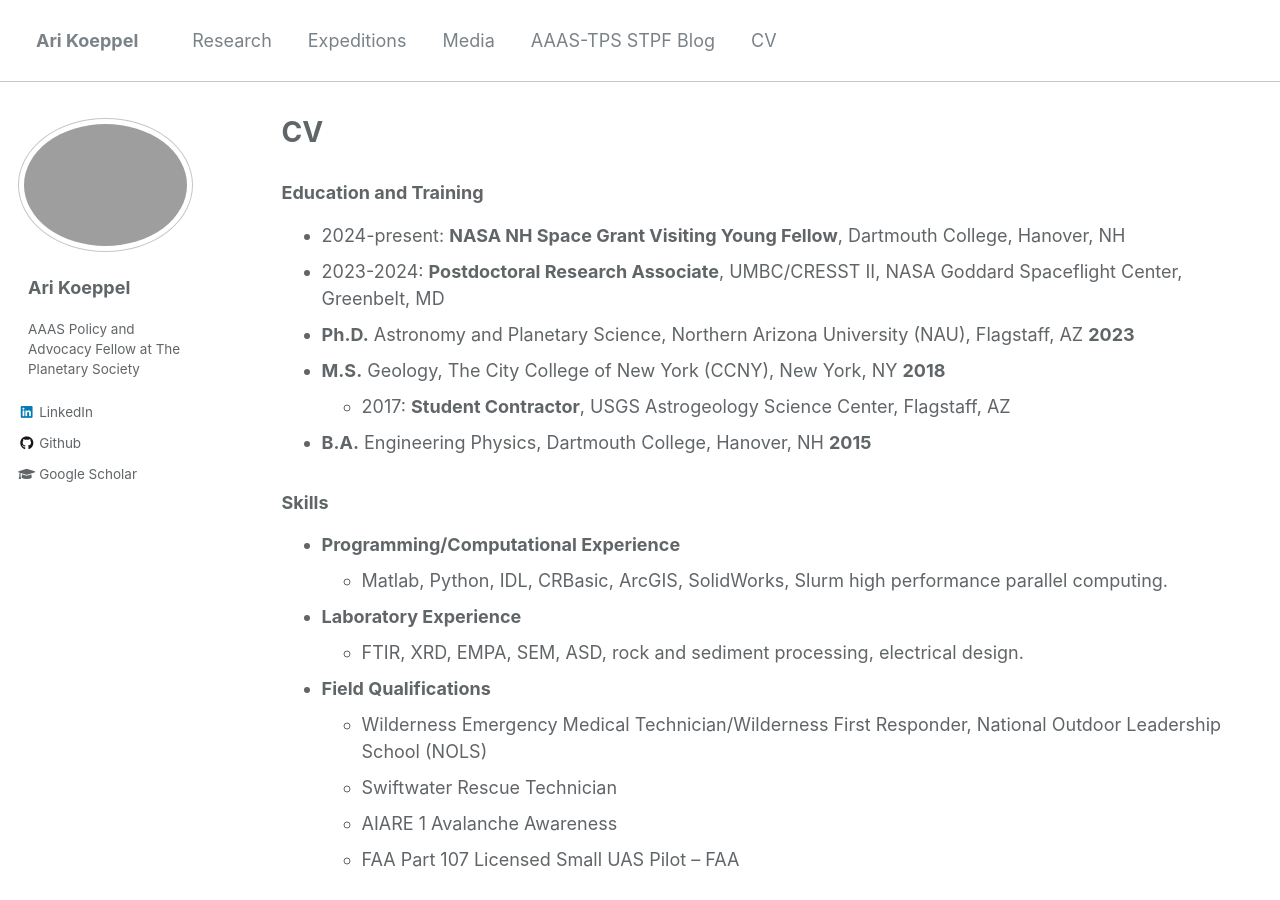
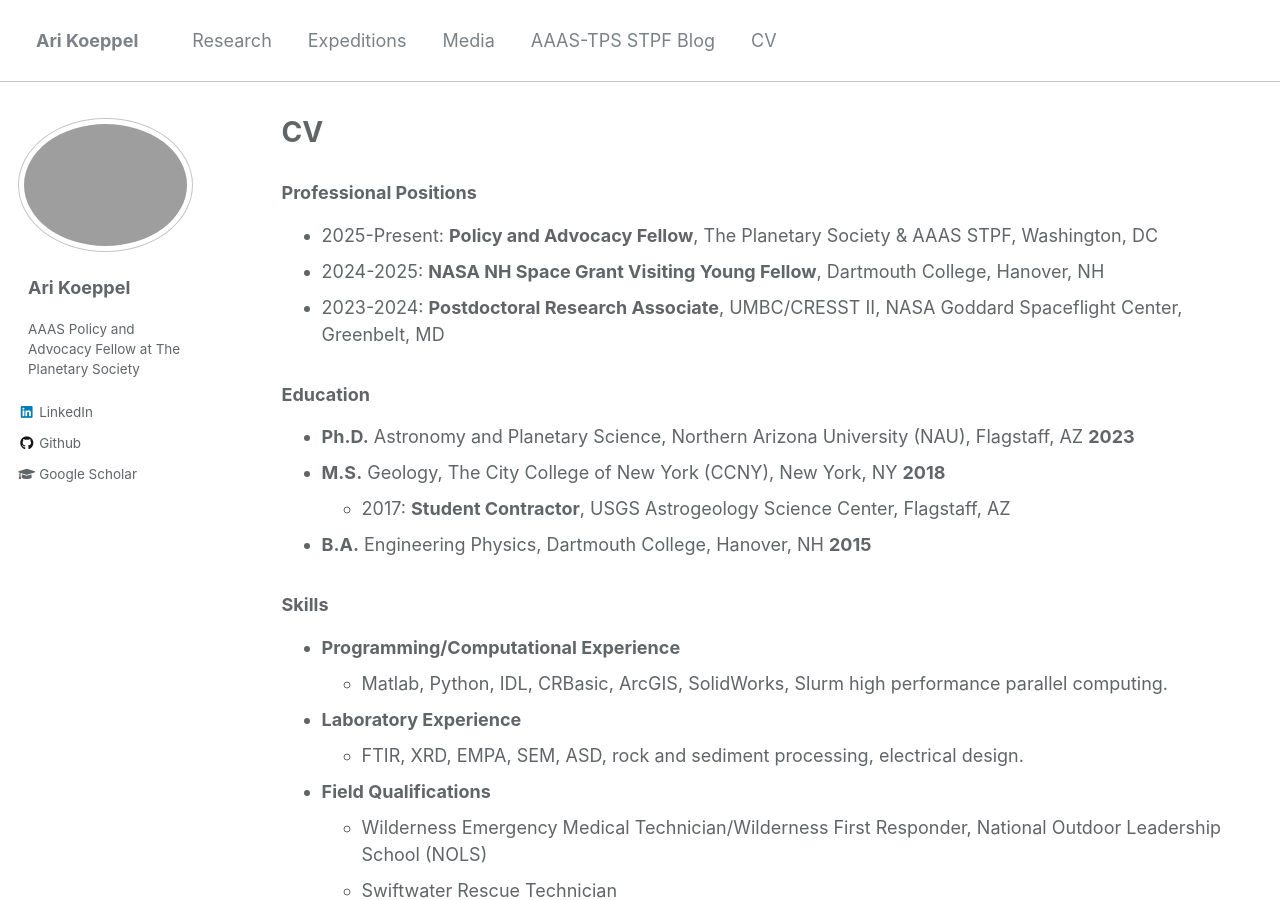
Before and after one commit to ahdkoeppel/ahdkoeppel.github.io, a Jekyll site: the page built from _pages/cv.md, in a window 1280 px wide and 900 px high. Built offline with Jekyll 4.4.1, drawn with Linux system fonts in a browser that asks for light colours.

Commit message:
Update CV

```diff
--- a/_pages/cv.md
+++ b/_pages/cv.md
@@ -9,9 +9,12 @@ redirect_from:
 
 {% include base_path %}
 
-### Education and Training
-  * 2024-present: **NASA NH Space Grant Visiting Young Fellow**, Dartmouth College, Hanover, NH
+### Professional Positions
+  * 2025-Present: **Policy and Advocacy Fellow**, The Planetary Society & AAAS STPF, Washington, DC
+  * 2024-2025: **NASA NH Space Grant Visiting Young Fellow**, Dartmouth College, Hanover, NH
   * 2023-2024: **Postdoctoral Research Associate**, UMBC/CRESST II, NASA Goddard Spaceflight Center, Greenbelt, MD
+
+### Education
   * **Ph.D.** Astronomy and Planetary Science, Northern Arizona University (NAU), Flagstaff, AZ **2023**
   * **M.S.** Geology, The City College of New York (CCNY), New York, NY **2018**
     * 2017: **Student Contractor**, USGS Astrogeology Science Center, Flagstaff, AZ
```
